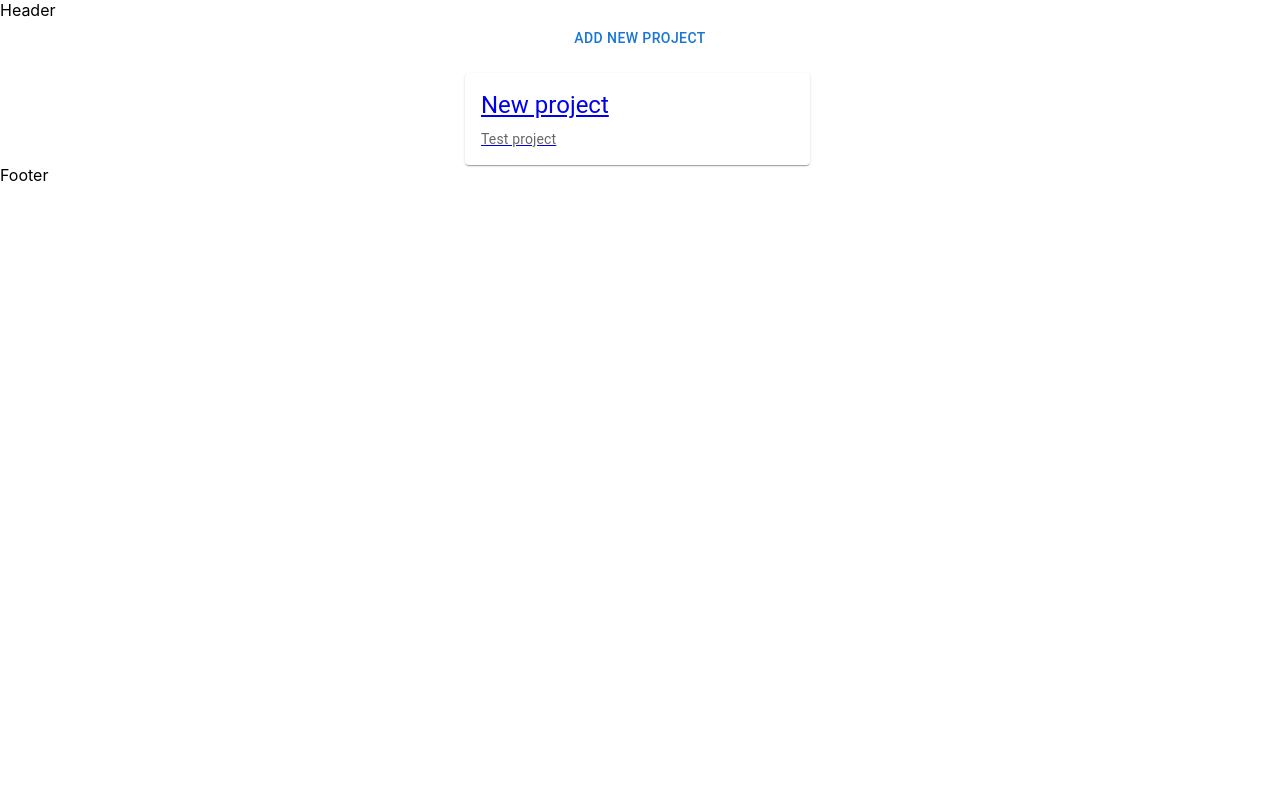
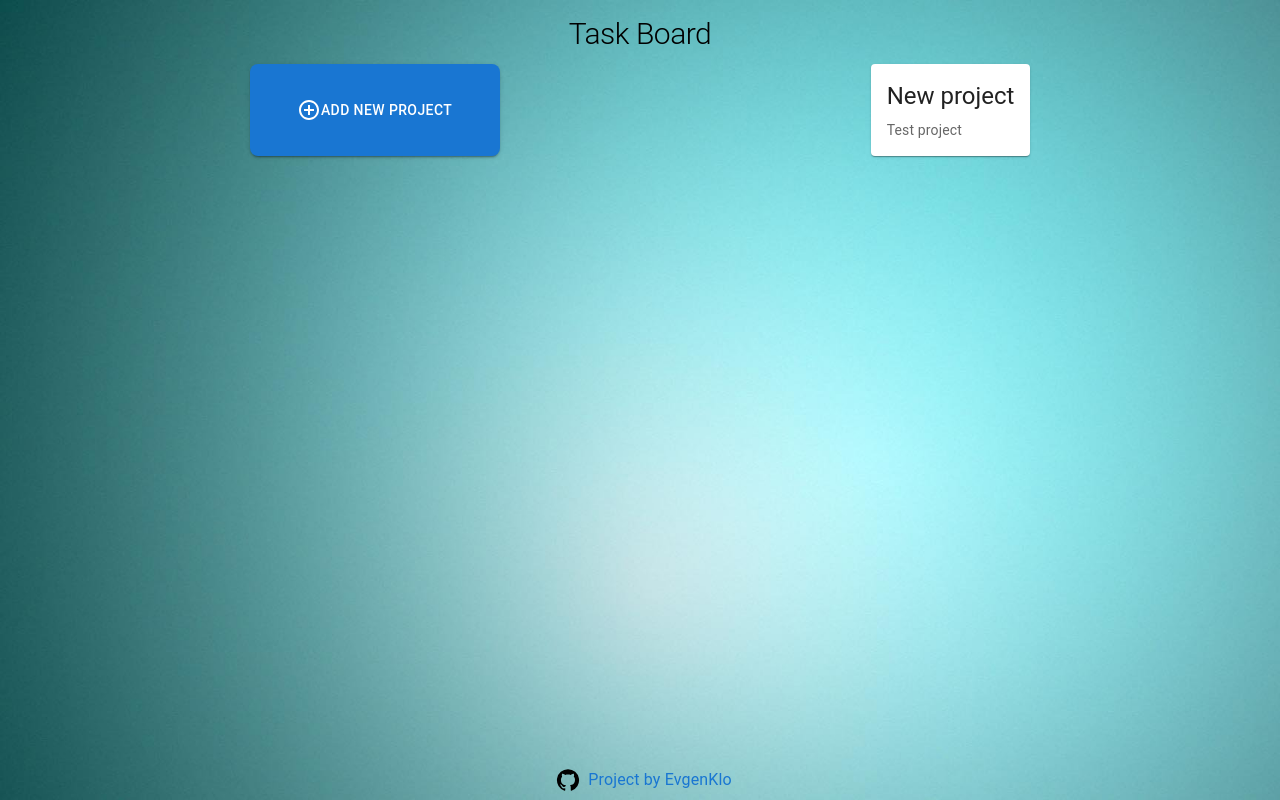
Before and after one commit to EvgenKlo/TO-DO, a React (Create React App) app: page / in a window 1280 px wide. Built offline with nearby package versions, Linux system fonts and the light colour scheme.

Commit message:
feat: change styles

```diff
--- a/package.json
+++ b/package.json
@@ -1,7 +1,7 @@
 {
   "name": "to-do",
   "version": "0.1.0",
-  "homepage": "https://EvgenKlo.github.io/TO-DO",
+  "homepage": "https://EvgenKlo.github.io",
   "private": true,
   "dependencies": {
     "@emotion/react": "^11.11.1",
--- /dev/null
+++ b/src/assets/index.d.ts
@@ -0,0 +1,3 @@
+declare module '*.svg';
+declare module '*.png';
+declare module '*.jpg';
--- /dev/null
+++ b/src/components/Footer.tsx
@@ -0,0 +1,38 @@
+import { Box, Container, Link, Typography } from '@mui/material';
+import GitHubIcon from '@mui/icons-material/GitHub';
+
+const boxStyle = {
+  padding: '8px',
+  display: 'flex',
+  alignItems: 'center',
+  alignContent: 'center',
+  justifyContent: 'center',
+};
+
+const linkStyles = {
+  textDecoration: 'none',
+  '&:hover': {
+    transition: 'color 0.3s ease-in-out',
+    color: 'secondary.main',
+  },
+};
+
+const Footer = () => {
+  return (
+    <Container>
+      <Box sx={boxStyle}>
+        <GitHubIcon style={{ margin: '0 8', color: 'black' }} />
+        <Link
+          href={`https://github.com/EvgenKlo`}
+          target="_blank"
+          rel="noopener"
+          sx={linkStyles}
+        >
+          <Typography>Project by EvgenKlo</Typography>
+        </Link>
+      </Box>
+    </Container>
+  );
+};
+
+export default Footer;
--- /dev/null
+++ b/src/components/Header.tsx
@@ -0,0 +1,18 @@
+import { Box, Typography } from '@mui/material';
+
+const Header = () => {
+  return (
+    <Box sx={{ position: 'fixed', width: '100%' }}>
+      <Typography
+        variant="h1"
+        textAlign="center"
+        fontSize={30}
+        margin={2}
+      >
+        Task Board
+      </Typography>
+    </Box>
+  );
+};
+
+export default Header;
--- a/src/components/Layout.tsx
+++ b/src/components/Layout.tsx
@@ -1,13 +1,15 @@
 import { Outlet } from 'react-router-dom';
+import Footer from './Footer';
+import Header from './Header';
 
 const Layout = () => {
   return (
     <>
-      <div>Header</div>
-      <div>
+      <Header />
+      <div className="content">
         <Outlet />
       </div>
-      <div>Footer</div>
+      <Footer />
     </>
   );
 };
--- a/src/components/main/ProjectCard.tsx
+++ b/src/components/main/ProjectCard.tsx
@@ -7,27 +7,29 @@ import { Project } from '../../types/types';
 
 const ProjectCard: React.FC<{ item: Project }> = ({ item }) => {
   return (
-    <Card sx={{ maxWidth: 345 }}>
-      <RouterLink to={`${item.id}`}>
+    <RouterLink to={`${item.id}`}>
+      <Card sx={{ maxWidth: 345, margin: { xs: '10px auto', sm: 2 } }}>
         <CardActionArea>
           <CardContent>
             <Typography
               gutterBottom
               variant="h5"
               component="div"
+              sx={{ overflow: 'hidden' }}
             >
               {item.name}
             </Typography>
             <Typography
               variant="body2"
               color="text.secondary"
+              sx={{ overflow: 'hidden' }}
             >
               {item.description}
             </Typography>
           </CardContent>
         </CardActionArea>
-      </RouterLink>
-    </Card>
+      </Card>
+    </RouterLink>
   );
 };
 
--- a/src/components/project/TaskItem.tsx
+++ b/src/components/project/TaskItem.tsx
@@ -23,12 +23,13 @@ const TaskItem: React.FC<{ item: Task }> = ({ item }) => {
       <Card
         sx={{
           margin: 1,
-          backgroundColor:
+          border: `2px solid ${
             item.priority === Priority.low
               ? 'green'
               : item.priority === Priority.medium
               ? 'yellow'
-              : 'red',
+              : 'red'
+          }`,
         }}
         ref={dragPreview}
         style={{ opacity: isDragging ? 0.5 : 1 }}
@@ -42,12 +43,14 @@ const TaskItem: React.FC<{ item: Task }> = ({ item }) => {
               gutterBottom
               variant="h5"
               component="div"
+              sx={{ overflow: 'hidden' }}
             >
               {item.name}
             </Typography>
             <Typography
               variant="body2"
               color="text.secondary"
+              sx={{ overflow: 'hidden' }}
             >
               {item.description}
             </Typography>
--- a/src/components/project/TaskModal.tsx
+++ b/src/components/project/TaskModal.tsx
@@ -11,7 +11,7 @@ import {
 import { Actions, Priority, Status, Task } from '../../types/types';
 import EditIcon from '@mui/icons-material/Edit';
 import DoneIcon from '@mui/icons-material/Done';
-import HighlightOffIcon from '@mui/icons-material/HighlightOff';
+import ClearIcon from '@mui/icons-material/Clear';
 import { useState } from 'react';
 import { useDispatch } from 'react-redux';
 import { msToTime } from '../../helpers/time';
@@ -76,7 +76,7 @@ const TaskModal: React.FC<{
               <DoneIcon />
             </Button>
             <Button onClick={() => setEdit(false)}>
-              <HighlightOffIcon />
+              <ClearIcon />
             </Button>
           </Box>
         ) : (
--- a/src/index.scss
+++ b/src/index.scss
@@ -4,8 +4,22 @@ body {
     'Cantarell', 'Fira Sans', 'Droid Sans', 'Helvetica Neue', sans-serif;
   -webkit-font-smoothing: antialiased;
   -moz-osx-font-smoothing: grayscale;
+  background: url(./assets/1611854645_37-p-belii-priyatnii-fon-dlya-fona-43.jpg);
+  background-size: cover;
+  background-position: center;
 }
 
 code {
   font-family: source-code-pro, Menlo, Monaco, Consolas, 'Courier New', monospace;
 }
+
+a {
+  text-decoration: none;
+}
+
+.content {
+  width: 100%;
+  min-height: calc(100vh - 40px);
+  padding: 3rem 0;
+  box-sizing: border-box;
+}
--- a/src/pages/main/Main.tsx
+++ b/src/pages/main/Main.tsx
@@ -1,22 +1,30 @@
-import Stack from '@mui/material/Stack';
-
 import { useAppSelector } from '../../hooks/useAppSelector';
-import { Button, Container } from '@mui/material';
+import { Box, Button, Container } from '@mui/material';
 import AddProjectModal from '../../components/main/AddProjectModal';
 import { useState } from 'react';
 import ProjectCard from '../../components/main/ProjectCard';
+import AddCircleOutlineIcon from '@mui/icons-material/AddCircleOutline';
 
 const Main = () => {
   const [modalOpen, setModalOpen] = useState(false);
   const state = useAppSelector((state) => state.projects);
 
   return (
-    <Container sx={{ display: 'flex', justifyContent: 'center' }}>
-      <Stack spacing={2}>
+    <Container>
+      <Box
+        sx={{
+          display: 'flex',
+          flexWrap: 'wrap',
+          justifyContent: 'space-around',
+          flexDirection: { xs: 'column', sm: 'row' },
+        }}
+      >
         <Button
-          sx={{ width: 350 }}
+          sx={{ width: 250, minHeight: 80, margin: { xs: '10px auto', sm: 2 }, borderRadius: 2 }}
           onClick={() => setModalOpen(true)}
+          variant="contained"
         >
+          <AddCircleOutlineIcon />
           Add new project
         </Button>
         {state.map((item) => (
@@ -25,7 +33,7 @@ const Main = () => {
             item={item}
           />
         ))}
-      </Stack>
+      </Box>
       <AddProjectModal
         modalOpen={modalOpen}
         setModalOpen={setModalOpen}
--- a/src/pages/project/Project.tsx
+++ b/src/pages/project/Project.tsx
@@ -17,10 +17,12 @@ const Project = () => {
 
   const [modalOpen, setModalOpen] = useState(false);
 
-  return !project ? (
+  return (
+    <Container>
+      {!project ? (
         <div>Project not found</div>
       ) : (
-    <Container>
+        <>
           <Typography variant="h4">{project.name}</Typography>
           <Button
             onClick={() => {
@@ -48,6 +50,8 @@ const Project = () => {
             taskId={project.tasks?.length ? project.tasks[project.tasks.length - 1].number + 1 : 1}
             projectId={project.id}
           />
+        </>
+      )}
     </Container>
   );
 };
```
Also changed, not shown: src/assets/1611854645_37-p-belii-priyatnii-fon-dlya-fona-43.jpg (added). Lines whose indentation alone changed are shown as unchanged.
